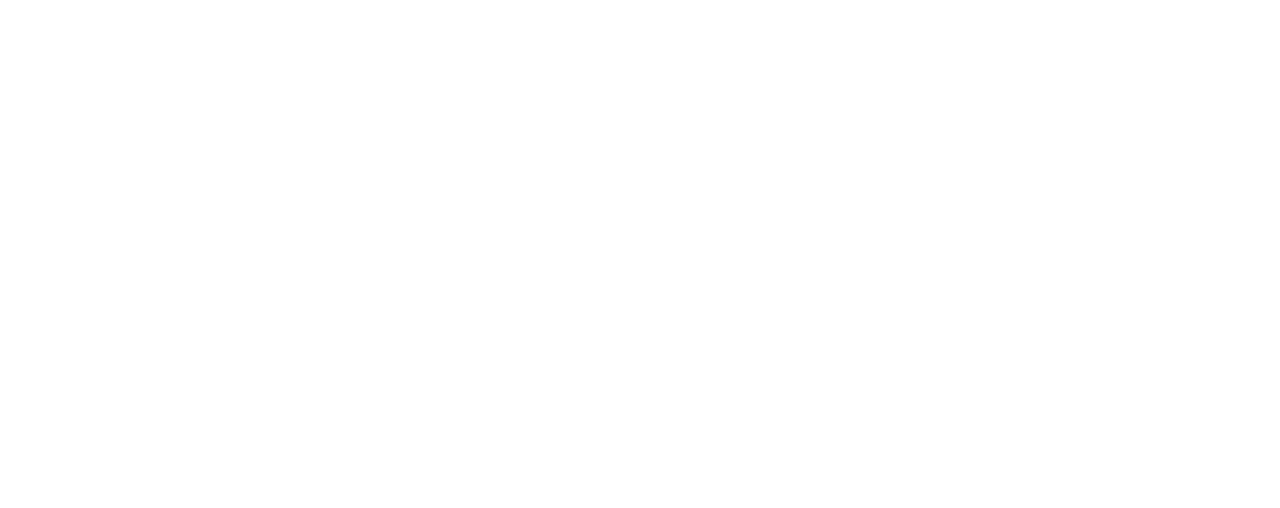
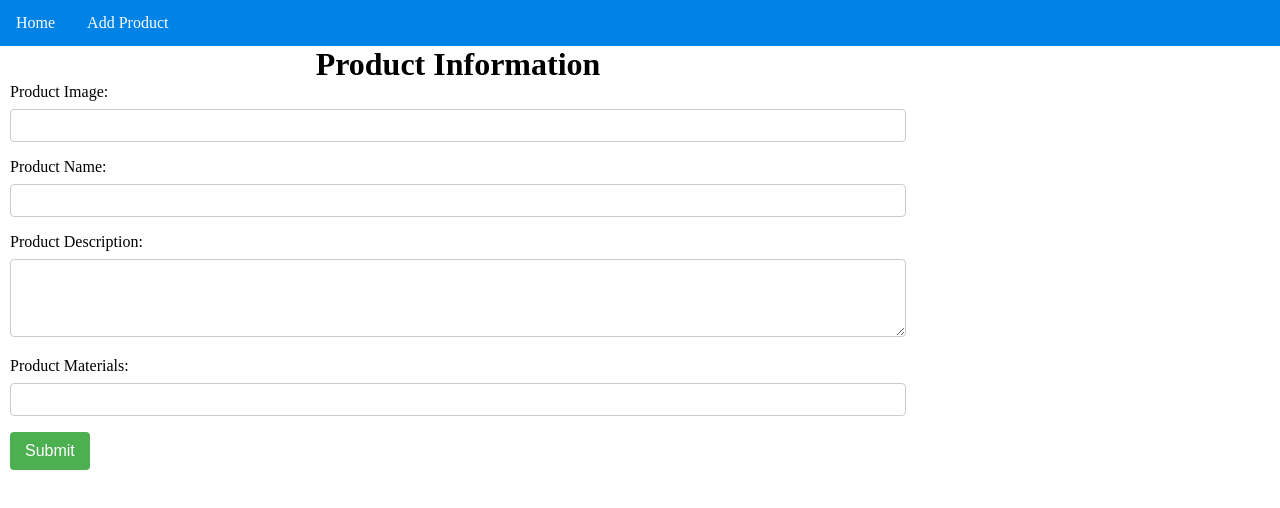
Before and after one commit to binoddhamala/Product-management-system, a React (Vite) app: page /addProduct in a window 1280 px wide. Before the commit this address had no page. Shown: the top 508 px of the page. Built offline with nearby package versions, Linux system fonts and the light colour scheme.

Commit message:
usestate update

```diff
--- a/src/App.jsx
+++ b/src/App.jsx
@@ -2,13 +2,16 @@
 import './App.css'
 import { BrowserRouter,Routes,Route } from 'react-router-dom'
 import Home from './pages/Home/Home'
+import AddProduct from './pages/AddProduct/AddProduct'
 
 function App() {
 
   return (
     <BrowserRouter>
     <Routes>
-      <Route path='/' element={<Home />} />
+      <Route path='/' element={<Home/>} />
+      <Route path='/addProduct' element={<AddProduct />} />
+
 
     </Routes>
     </BrowserRouter>
--- /dev/null
+++ b/src/pages/AddProduct/AddProduct.css
@@ -0,0 +1,38 @@
+h1{
+    text-align: center;
+
+}
+.form{
+    width: 70%;
+    flex-wrap: wrap;
+    margin-left: 10px;
+}
+  label {
+    display: block;
+    margin-bottom: 8px;
+  }
+
+  input,
+  textarea {
+    width: 100%;
+    padding: 8px;
+    margin-bottom: 16px;
+    box-sizing: border-box;
+    border: 1px solid #ccc;
+    border-radius: 4px;
+    resize: vertical;
+  }
+
+  button {
+    background-color: #4caf50;
+    color: #fff;
+    padding: 10px 15px;
+    border: none;
+    border-radius: 4px;
+    cursor: pointer;
+    font-size: 16px;
+  }
+
+  button:hover {
+    background-color: #45a049;
+  }
--- /dev/null
+++ b/src/pages/AddProduct/AddProduct.jsx
@@ -0,0 +1,37 @@
+
+import { useState } from "react"
+import Navbar from "../Home/Components/Navbar/Navbar"
+
+import './AddProduct.css'
+const AddProduct = () => {
+   //first approach
+   const [productImage,setProductImage] = useState("")
+   const [productName,seProductName] = useState("")
+   const [productDescription,setProductDescription] = useState("")
+   const [productMaterial,seProductMaterial] = useState("")
+
+
+  return (
+    <>
+    <Navbar />
+    <div className="form">
+      <h1>Product Information</h1>
+    <label htmlFor="productImage">Product Image:</label>
+    <input type="text" id="productImage" name="productImage" accept="text/*" />
+
+    <label htmlFor="productName">Product Name:</label>
+    <input type="text" id="productName" name="productName" required />
+
+    <label htmlFor="productDescription">Product Description:</label>
+    <textarea id="productDescription" name="productDescription" rows="4" required></textarea>
+
+    <label htmlFor="productMaterials">Product Materials:</label>
+    <input type="text" id="productMaterials" name="productMaterials" required />
+
+    <button type="submit">Submit</button>
+    </div>
+    </>
+  )
+}
+
+export default AddProduct
--- a/src/pages/Home/Components/Navbar/Navbar.jsx
+++ b/src/pages/Home/Components/Navbar/Navbar.jsx
@@ -1,13 +1,13 @@
 import React from 'react'
 import './Navbar.css'
+import { Link } from 'react-router-dom'
 
 const Navbar = () => {
   return (
 <div className='navbar'>
-        <a href="#">Home</a>
-        <a href="#">About</a>
-        <a href="#">Services</a>
-        <a href="#">Contact</a>
+      <Link to={"/"}>Home</Link>
+      <Link to={"/addProduct"}>Add Product</Link>
+
  </div>
   )
 }
--- a/src/pages/Home/Home.css
+++ b/src/pages/Home/Home.css
@@ -1,10 +1,16 @@
 
+.card-container{
+    display: flex;
+    justify-content: space-around;
+    flex-wrap: wrap;
+}
+.card {
 
-.card {
-    background-color: #fff;
-    box-shadow: 0 4px 8px rgba(0, 0, 0, 0.1);
+    padding: 10px;
+    border: 1px solid #ccc;
+    box-shadow: 0 2px 4px rgba(0, 0, 0, 0.1);
     border-radius: 5px;
-    overflow: hidden;
+    margin-bottom: 20px;
     width: 300px;
 }
 
--- a/src/pages/Home/Home.jsx
+++ b/src/pages/Home/Home.jsx
@@ -16,6 +16,7 @@
   return (
 <>
     <Navbar/>
+    <div className="card-container">
     {
             products.map((product)=>{
               return(
@@ -23,10 +24,12 @@
            <img src={product.productImage} alt="Product Image"/>
            <h2 className="product-name">{product.productName}</h2>
            <p className="product-description">{product.productDescription}</p>
+           <p>{product.productMaterial}</p>
         </div>
               )
       })
     }
+    </div>
 </>
   )
 }
```
